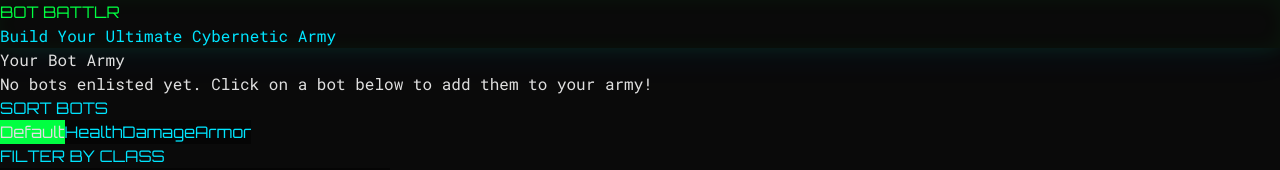
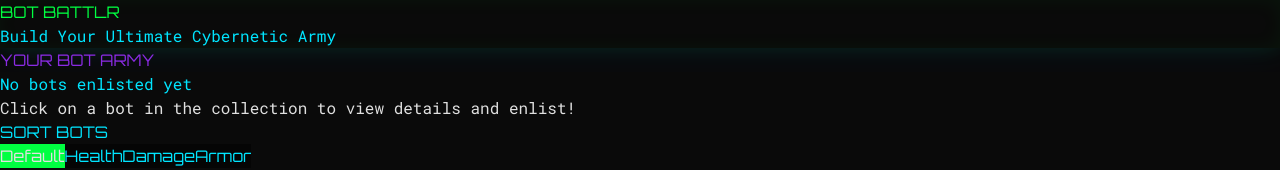
Before and after one commit to pyrxallan/Bot-Battlr-Code-Challenge, a React (Vite) app: page / in a window 1280 px wide. Shown: the top 170 px of the page. Built offline with nearby package versions, Linux system fonts and the light colour scheme; data requests are answered from the project's data file.

Commit message:
Added better styling to the cards

```diff
--- a/src/components/YourBotArmy.jsx
+++ b/src/components/YourBotArmy.jsx
@@ -4,9 +4,10 @@ function YourBotArmy({ army, onRelease, onDischarge }) {
   if (army.length === 0) {
     return (
       <div className="max-w-7xl mx-auto p-6">
-        <h2 className="text-2xl font-bold mb-4 text-purple-400">Your Bot Army</h2>
-        <div className="bg-gray-800 rounded-lg p-8 text-center text-gray-400">
-          No bots enlisted yet. Click on a bot below to add them to your army!
+        <h2 className="text-2xl font-orbitron text-cyber-purple mb-4">YOUR BOT ARMY</h2>
+        <div className="bg-cyber-dark border-2 border-cyber-purple rounded-lg p-8 text-center">
+          <p className="text-cyber-cyan text-lg mb-2">No bots enlisted yet</p>
+          <p className="text-gray-400">Click on a bot in the collection to view details and enlist!</p>
         </div>
       </div>
     );
@@ -14,10 +15,10 @@ function YourBotArmy({ army, onRelease, onDischarge }) {
 
   return (
     <div className="max-w-7xl mx-auto p-6">
-      <h2 className="text-2xl font-bold mb-4 text-purple-400">
-        Your Bot Army ({army.length})
+      <h2 className="text-2xl font-orbitron text-cyber-purple mb-4">
+        YOUR BOT ARMY ({army.length}/6)
       </h2>
-      <div className="grid grid-cols-1 md:grid-cols-2 lg:grid-cols-4 gap-4 mb-8">
+      <div className="grid grid-cols-1 md:grid-cols-2 lg:grid-cols-3 xl:grid-cols-6 gap-4 mb-8">
         {army.map(bot => (
           <BotCard
             key={bot.id}
```
